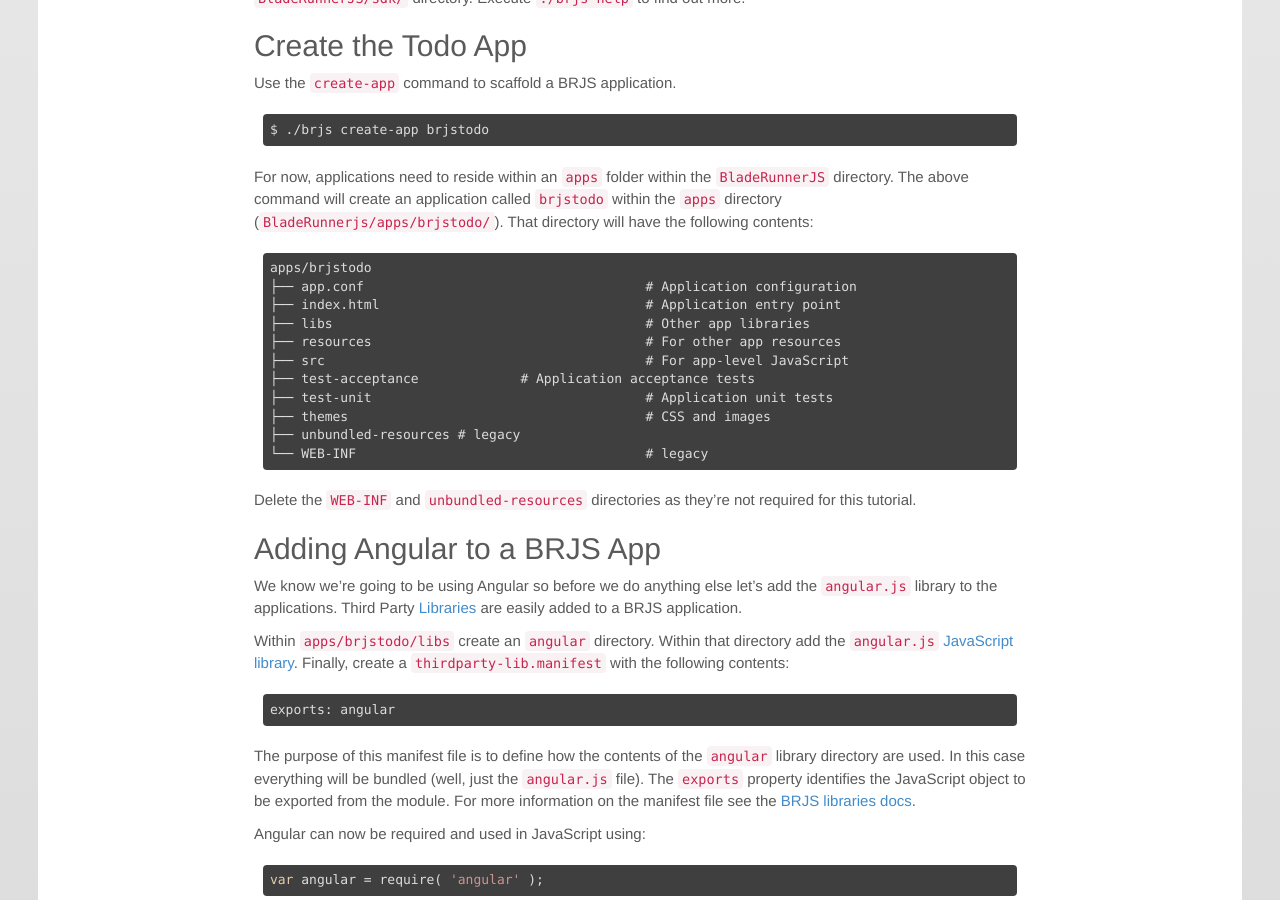
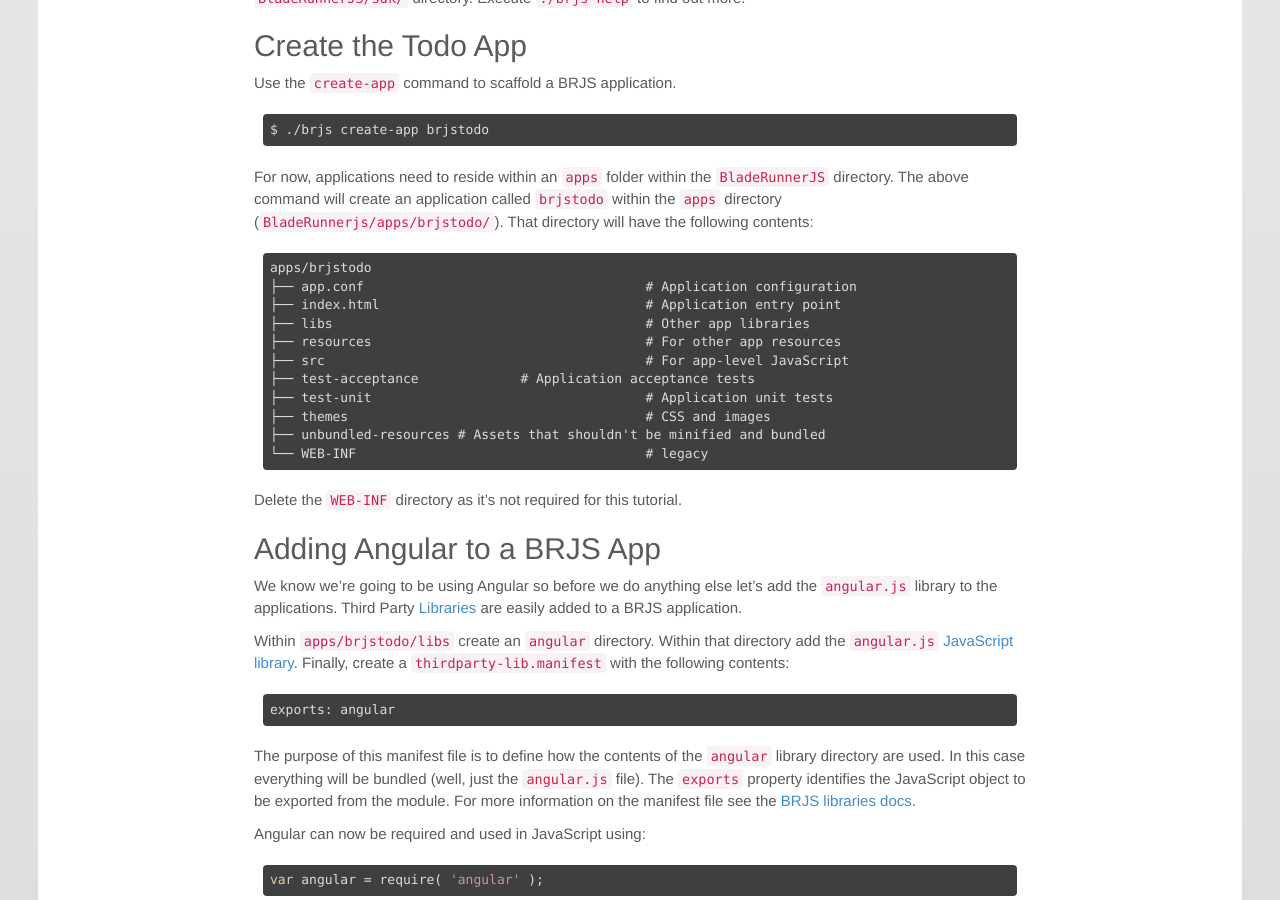
Before and after one commit to BladeRunnerJS/brjs-site, a Jekyll site: the page built from _posts/2014-09-02-using-angularjs-with-bladerunnerjs.md, in a window 1280 px wide and 900 px high, scrolled down 2655 px. Built offline with Jekyll 4.4.1, drawn with Linux system fonts in a browser that asks for light colours; nearby versions of some CDN libraries; Markdown is read by kramdown in place of the engine named in the settings; comment, search, counter and statistics services are not loaded; some of the changed text lies outside the part shown.

Commit message:
Improve "What this post covers" sentence

````diff
--- a/_posts/2014-09-02-using-angularjs-with-bladerunnerjs.md
+++ b/_posts/2014-09-02-using-angularjs-with-bladerunnerjs.md
@@ -14,7 +14,7 @@
 
 ## What this post covers
 
-Although we've done some work internally to ensure this is the case we need to:
+Although we've done some work internally to ensure AngularJS can be used within a BRJS app we need to do more. We need to:
 
 1. Provide some examples of using BRJS with Angular
 * Make it easy to get started with BRJS and Angular
@@ -76,11 +76,11 @@
 ├── test-acceptance 		# Application acceptance tests
 ├── test-unit   				# Application unit tests
 ├── themes      				# CSS and images
-├── unbundled-resources # legacy
+├── unbundled-resources # Assets that shouldn't be minified and bundled
 └── WEB-INF      				# legacy
 ```
 
-Delete the `WEB-INF` and `unbundled-resources` directories as they're not required for this tutorial.
+Delete the `WEB-INF` directory as it's not required for this tutorial.
 
 ## Adding Angular to a BRJS App
 
````
